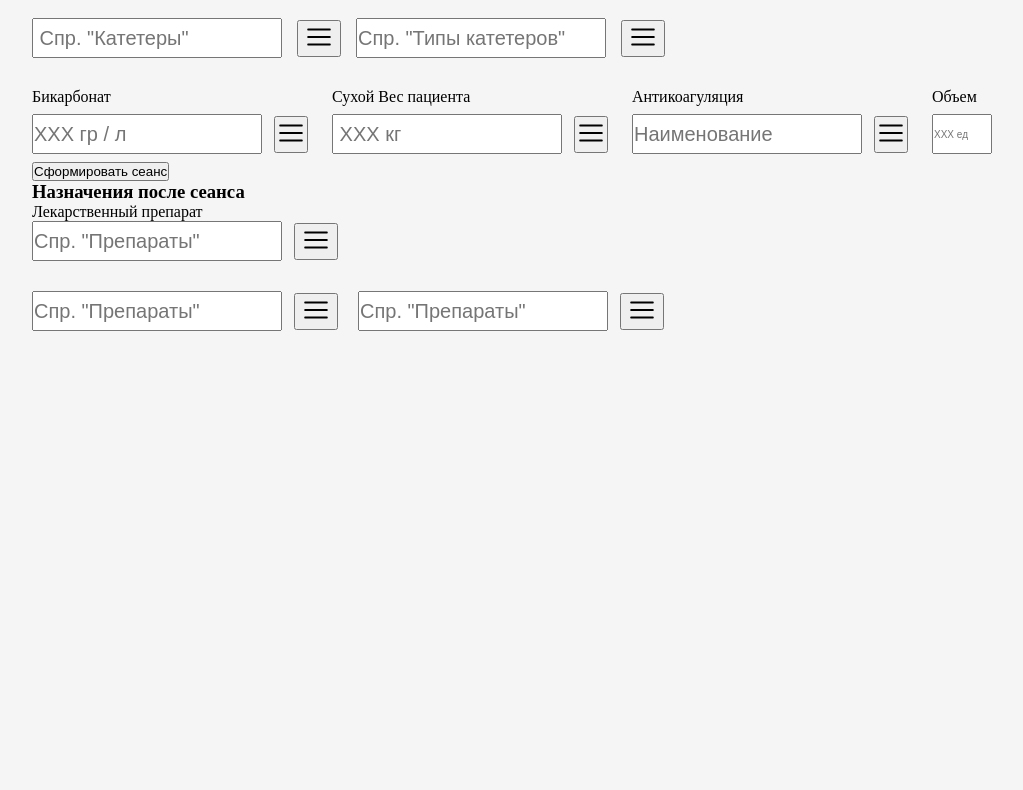
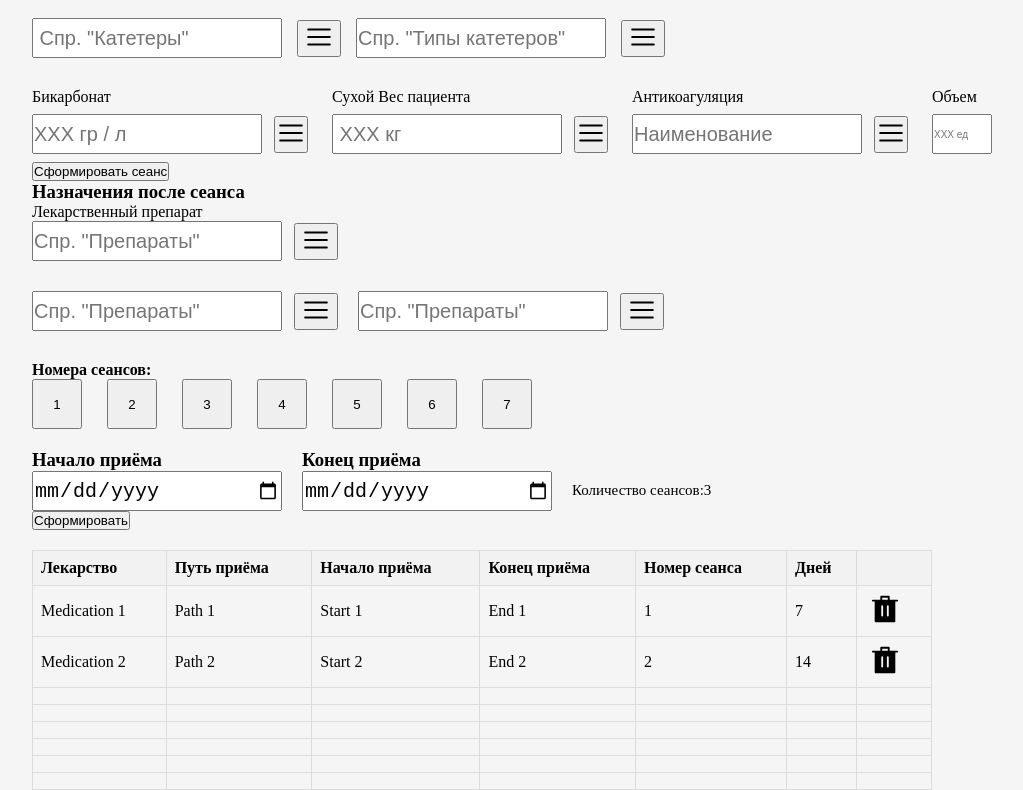
Before and after one commit to Aidana777/landing, a React (Create React App) app: page / in a window 1280 px wide. Shown: the part 471-1261 px from the top of the page, without its empty margins (158-1181 px from the left). Before the commit the page ends 802 px from the top, so only its background shows below. Built offline with nearby package versions, Linux system fonts and the light colour scheme.

Commit message:
второй блок

```diff
--- a/src/components/Banner/Banner.tsx
+++ b/src/components/Banner/Banner.tsx
@@ -1,10 +1,26 @@
 import { useState } from 'react';
 import './banner.css'
+
+interface TableRow {
+    id: number;
+    medication: string;
+    path: string;
+    start: string;
+    end: string;
+    session: number;
+    days: number;
+}
+
 const Banner = () => {
     const [showModalFirst, setShowModalFirst] = useState(false);
     const [showModalSecond, setShowModalSecond] = useState(false);
     const [itemsModalSecond] = useState<string[]>(['мкг', 'мл ', 'мг/ кг ']);
-    const [itemsModalSecondBanner] = useState<string[]>(['Перорально', 'Подкожно ', 'Аретериально ']);
+    const [itemsModalSecondBanner] = useState<string[]>(['Перорально', 'Подкожно ', 'Артериально ']);
+    const [selectedButton, setSelectedButton] = useState<number | null>(null);
+
+    const handleButtonClick = (buttonNumber: number) => {
+        setSelectedButton(buttonNumber);
+    };
     const openModalSecond = () => {
         setShowModalSecond(true);
     };
@@ -36,8 +52,37 @@ const Banner = () => {
         setItemsModalFirst((prevItems) => prevItems.filter((_, i) => i !== index));
     };
 
+    const [tableData, setTableData] = useState<TableRow[]>([
+        { id: 1, medication: 'Medication 1', path: 'Path 1', start: 'Start 1', end: 'End 1', session: 1, days: 7 },
+        { id: 2, medication: 'Medication 2', path: 'Path 2', start: 'Start 2', end: 'End 2', session: 2, days: 14 },
+    ]);
+
+    const handleDeleteRow = (id: number) => {
+        setTableData((prevData) => prevData.filter((row) => row.id !== id));
+    };
+
     const [inputValueFirst, setInputValueFirst] = useState('');
-    const [itemsModalFirst, setItemsModalFirst] = useState<string[]>(['Игла размер №1', 'Игла размер №2', 'Игла размер №4', 'Игла размер №4']);
+    const [itemsModalFirst, setItemsModalFirst] = useState<string[]>([
+        'Игла размер №1',
+        'Игла размер №2',
+        'Игла размер №4',
+        'Игла размер №4',
+    ]);
+
+    const handleCreateRow = () => {
+        const newId = tableData.length + 1;
+        const newRow: TableRow = {
+            id: newId,
+            medication: '', // You can set default values or leave them empty
+            path: '',
+            start: '',
+            end: '',
+            session: selectedButton || 1, // Assign the selected button value or a default value
+            days: 0, // You can set default values or leave them empty
+        };
+        setTableData((prevData) => [...prevData, newRow]);
+    };
+
     return (
         <div>
             <div className="container">
@@ -106,7 +151,9 @@ const Banner = () => {
                 )}
             </div>
             <section className='doze'>
+
                 <div className="bannerFirst">
+
                     <input className='bannerInput' type="text" placeholder='Спр. "Препараты"' />
                     <button className='bannerBtn' onClick={openModalSecond}>
                         <img src="../../../icons/burger-checklist-list-menu-navigation-svgrepo-com.svg" alt="" />
@@ -118,9 +165,9 @@ const Banner = () => {
                     <div className="centerModal" onClick={closeModalSecond}>
                         <div className="modal" onClick={(e) => e.stopPropagation()}>
                             <div>
-                                <h3>Путь приёма</h3>
+                                <h3> Справочник "Путь приема"</h3>
                             </div>
-                            {itemsModalSecond.map((item, index) => (
+                            {itemsModalSecondBanner.map((item, index) => (
                                 <div key={index} className="deleteBlock">
                                     <p className='todosText'>{item}</p>
 
@@ -154,8 +201,111 @@ const Banner = () => {
                 )}
 
             </section>
-
-
+            <div className="seans">
+                <h4>Номера сеансов:</h4>
+                <button
+                    className={`seansBtn ${selectedButton === 1 ? 'selected' : ''}`}
+                    onClick={() => handleButtonClick(1)}
+                >
+                    1
+                </button>
+                <button
+                    className={`seansBtn ${selectedButton === 2 ? 'selected' : ''}`}
+                    onClick={() => handleButtonClick(2)}
+                >
+                    2
+                </button>
+                <button
+                    className={`seansBtn ${selectedButton === 3 ? 'selected' : ''}`}
+                    onClick={() => handleButtonClick(3)}
+                >
+                    3
+                </button>
+                <button
+                    className={`seansBtn ${selectedButton === 4 ? 'selected' : ''}`}
+                    onClick={() => handleButtonClick(4)}
+                >
+                    4
+                </button>
+                <button
+                    className={`seansBtn ${selectedButton === 5 ? 'selected' : ''}`}
+                    onClick={() => handleButtonClick(5)}
+                >
+                    5
+                </button>
+                <button
+                    className={`seansBtn ${selectedButton === 6 ? 'selected' : ''}`}
+                    onClick={() => handleButtonClick(6)}
+                >
+                    6
+                </button>
+                <button
+                    className={`seansBtn ${selectedButton === 7 ? 'selected' : ''}`}
+                    onClick={() => handleButtonClick(7)}
+                >
+                    7
+                </button>
+            </div>
+            <section className='dateBlock'>
+                <div className="begginDate">
+                    <h3>Начало приёма</h3>
+                    <input type="date" name="begin" />
+                </div>
+                <div className="endnDate">
+                    <h3>Конец приёма</h3>
+                    <input type="date" name="begin" />
+                </div>
+                <div className='dateText'>Количество сеансов:3</div>
+            </section>
+            <div>
+                <button onClick={handleCreateRow}>Сформировать</button>
+            </div>
+            <div className="tablet">
+                <table>
+                    <thead>
+                        <tr>
+                            <th>Лекарство</th>
+                            <th>Путь приёма</th>
+                            <th>Начало приёма</th>
+                            <th>Конец приёма</th>
+                            <th>Номер сеанса</th>
+                            <th>Дней</th>
+                            <th></th>
+                        </tr>
+                    </thead>
+                    <tbody>
+                        {tableData.map((row, index) => (
+                            <tr key={index}>
+                                <td>{row.medication}</td>
+                                <td>{row.path}</td>
+                                <td>{row.start}</td>
+                                <td>{row.end}</td>
+                                <td>{row.session}</td>
+                                <td>{row.days}</td>
+                                <td>
+                                    <img
+                                        src="../../../icons/delete.svg"
+                                        alt="Delete"
+                                        onClick={() => handleDeleteRow(row.id)}
+                                        style={{ cursor: 'pointer' }}
+                                    />
+                                </td>
+                            </tr>
+                        ))}
+                        {[...Array(8 - tableData.length)].map((_, index) => (
+                            <tr key={`empty-${index}`}>
+                                <td></td>
+                                <td></td>
+                                <td></td>
+                                <td></td>
+                                <td></td>
+                                <td></td>
+                                <td></td>
+                            </tr>
+                        ))}
+                    </tbody>
+                </table>
+            </div>
         </div>
     )
 }
--- a/src/components/Banner/banner.css
+++ b/src/components/Banner/banner.css
@@ -29,5 +29,65 @@
 .bannerSecond{
     display: flex;
     align-items: center;
+}
+.seans{
+    margin-top: 30px;
+}
+.seansBtn{
+    width: 50px;
+    height: 50px;
+    margin-right: 25px;
 
 }
+.seansBtn.selected {
+    background-color: blue; /* Change background color when selected */
+  }
+  .dateBlock{
+    display: flex;
+    align-items: center;
+    margin-top: 20px;
+  }
+  .begginDate{
+    margin-right: 20px;
+  }
+  .dateBlock input{
+    height: 40px;
+    width: 250px;
+    font-size: 20px;
+    font-weight: 400;
+    font-style: normal
+  }
+  .dateText{
+    font-weight: 500;
+    font-size: 15px;
+    color: black;
+display: flex;
+align-items: center;
+margin-top: 20px;
+margin-left: 20px;
+  }
+
+
+  .tablet {
+    width: 100%;
+  }
+
+  table {
+    border-collapse: collapse;
+    width: 100%;
+    margin-top: 20px;
+  }
+
+  th, td {
+    border: 1px solid #ddd;
+    padding: 8px;
+    text-align: left;
+  }
+
+  th {
+    background-color: #f2f2f2;
+  }
+
+  tr:hover {
+    background-color: #f5f5f5;
+  }
```
